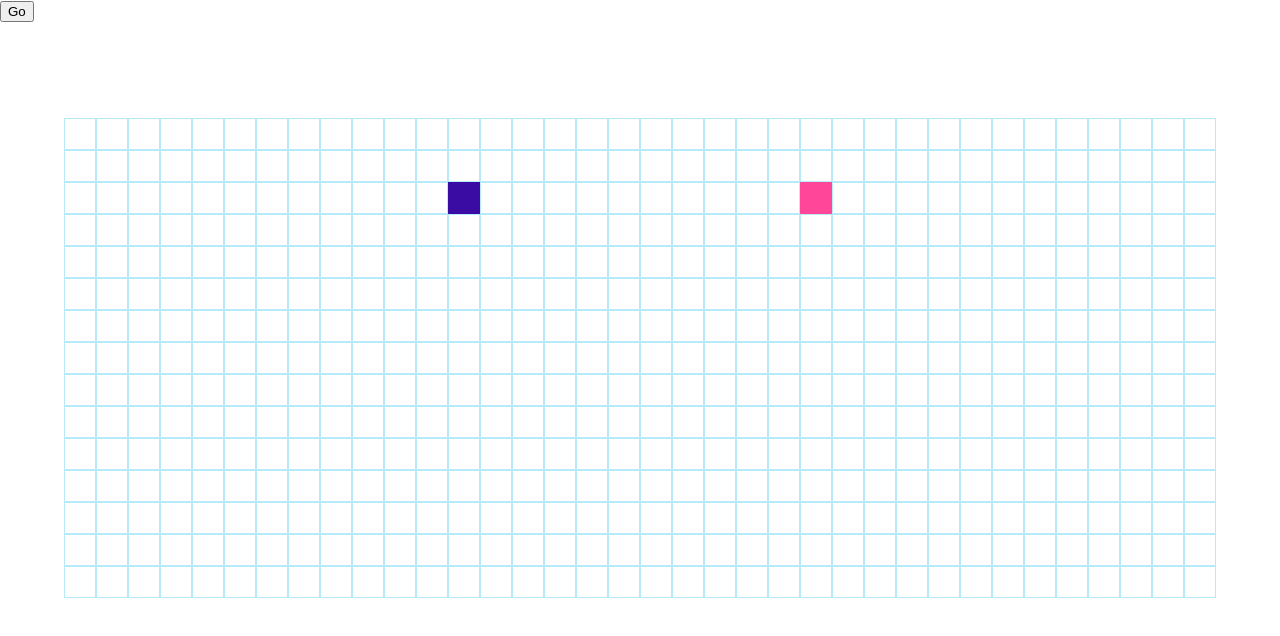
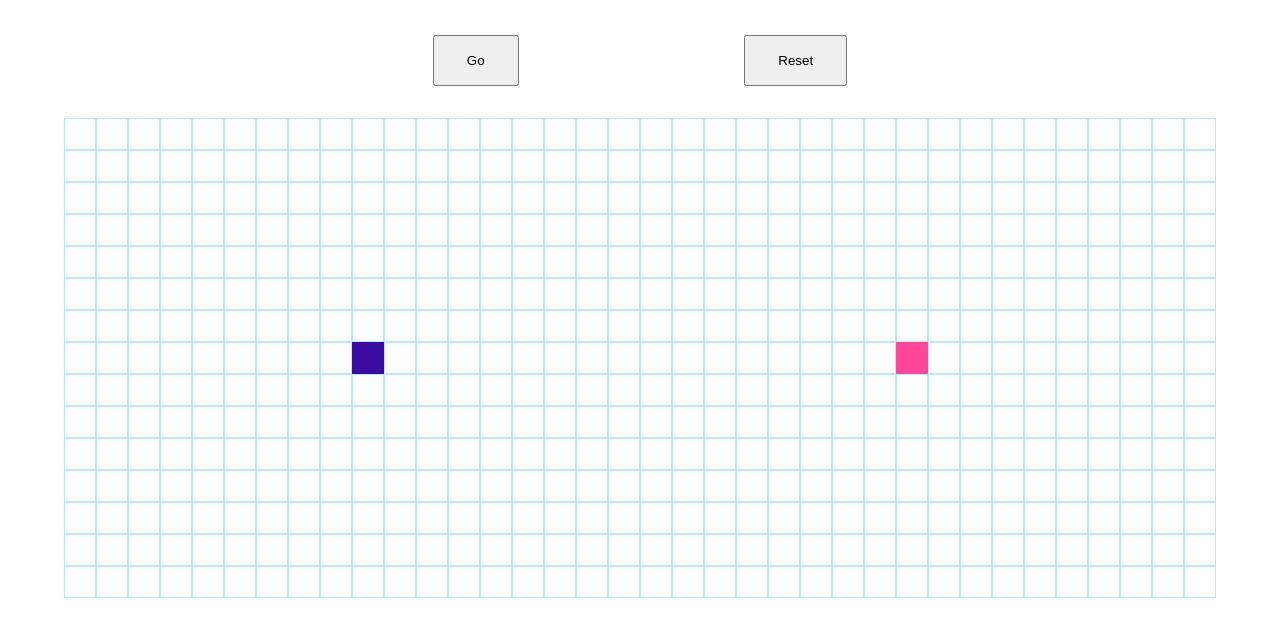
Before and after one commit to PeeyushKumar/ripple, a React (Create React App) app: page / in a window 1280 px wide. Shown: the top 636 px of the page. Built offline with nearby package versions, Linux system fonts and the light colour scheme.

Commit message:
feat: Add reset button.

```diff
--- a/src/App.css
+++ b/src/App.css
@@ -61,4 +61,13 @@ html {
 
 .panel {
   height: 15vh;
+  width: 50%;
+  margin: auto;
+  display: flex;
+  justify-content: space-around;
+  align-items: center;
 }
+
+.btn {
+  padding: 1rem 2rem;
+}
--- a/src/components/Board.jsx
+++ b/src/components/Board.jsx
@@ -8,8 +8,8 @@
             super(props);
 
             const count = this.props.count;
-            const startNodeId = 84;
-            const endNodeId = 95;
+            const startNodeId = 261;
+            const endNodeId = 278;
 
             const tiles = [];
             for (let i=0; i<count; i++) {
@@ -31,13 +31,45 @@
             }
 
             this.state = {
+                count,
                 tiles,
                 found: false,
-                startNodeId: 84,
-                endNodeId: 95,
+                startNodeId,
+                endNodeId,
                 selectedId: null,
                 drawingWall: false,
             }
+        }
+
+        reset = () => {
+
+            const startNodeId = this.state.startNodeId;
+            const endNodeId = this.state.endNodeId;
+            const count = this.state.count;
+            const tiles = [];
+            for (let i=0; i<count; i++) {
+                const newTile = {
+                    id : i,
+                    type : "empty",
+                    picked : false
+                }
+
+                if (newTile.id === startNodeId) {
+                    newTile.type = "start"
+                }
+                if (newTile.id === endNodeId) {
+                    newTile.type = "end"
+                }
+
+                tiles.push(newTile);
+            }
+
+            this.setState({
+                tiles,
+                found: false,
+                selectedId: null,
+                drawingWall: false,
+            })
         }
 
         startSearching = () => {
@@ -187,6 +219,7 @@
                 <div>
                     <Panel
                         startSearching={this.startSearching}
+                        reset={this.reset}
                     ></Panel>
 
                     <div className="board">
--- a/src/components/Panel.jsx
+++ b/src/components/Panel.jsx
@@ -6,8 +6,14 @@ class Panel extends Component {
         return (
             <div className="panel">
                 <button
+                    className="btn"
                     onClick={this.props.startSearching}
                 >Go</button>
+
+                <button
+                    className="btn"
+                    onClick={this.props.reset}
+                >Reset</button>
             </div>
         )
     }
```
